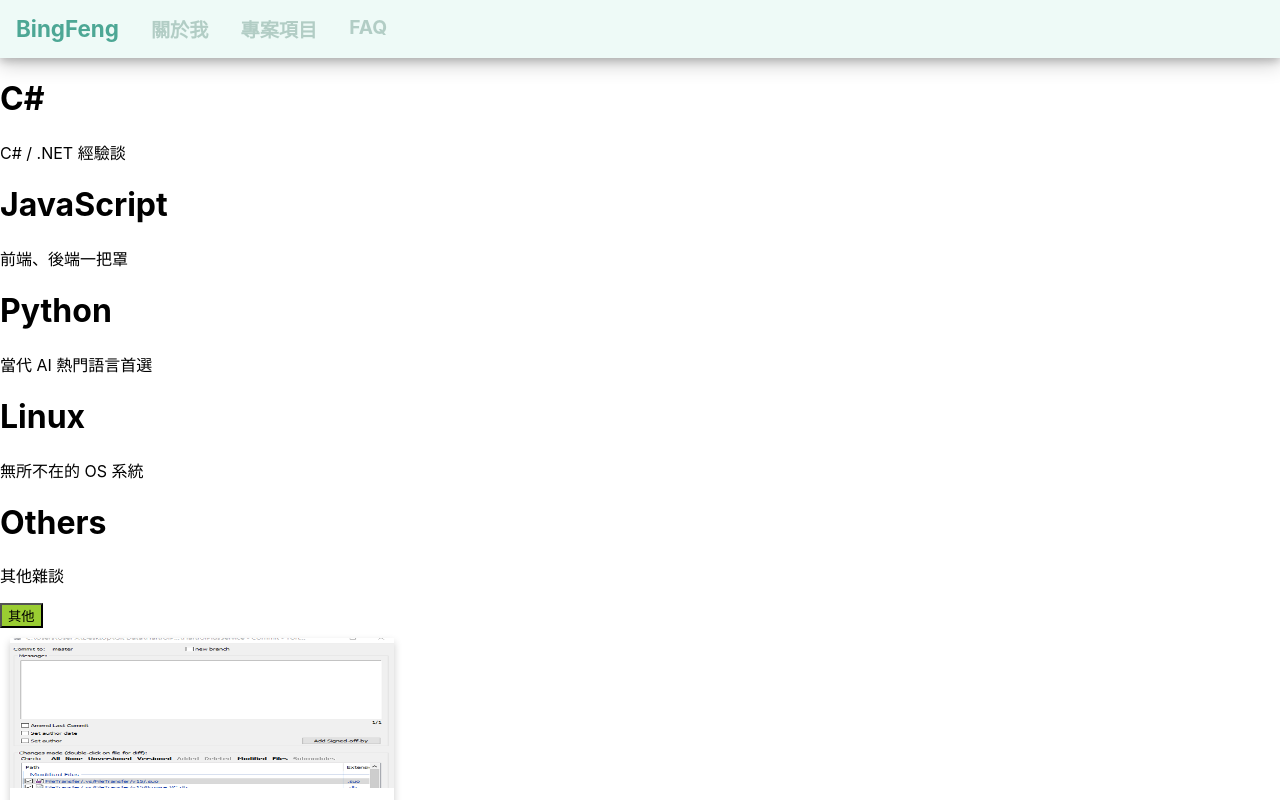
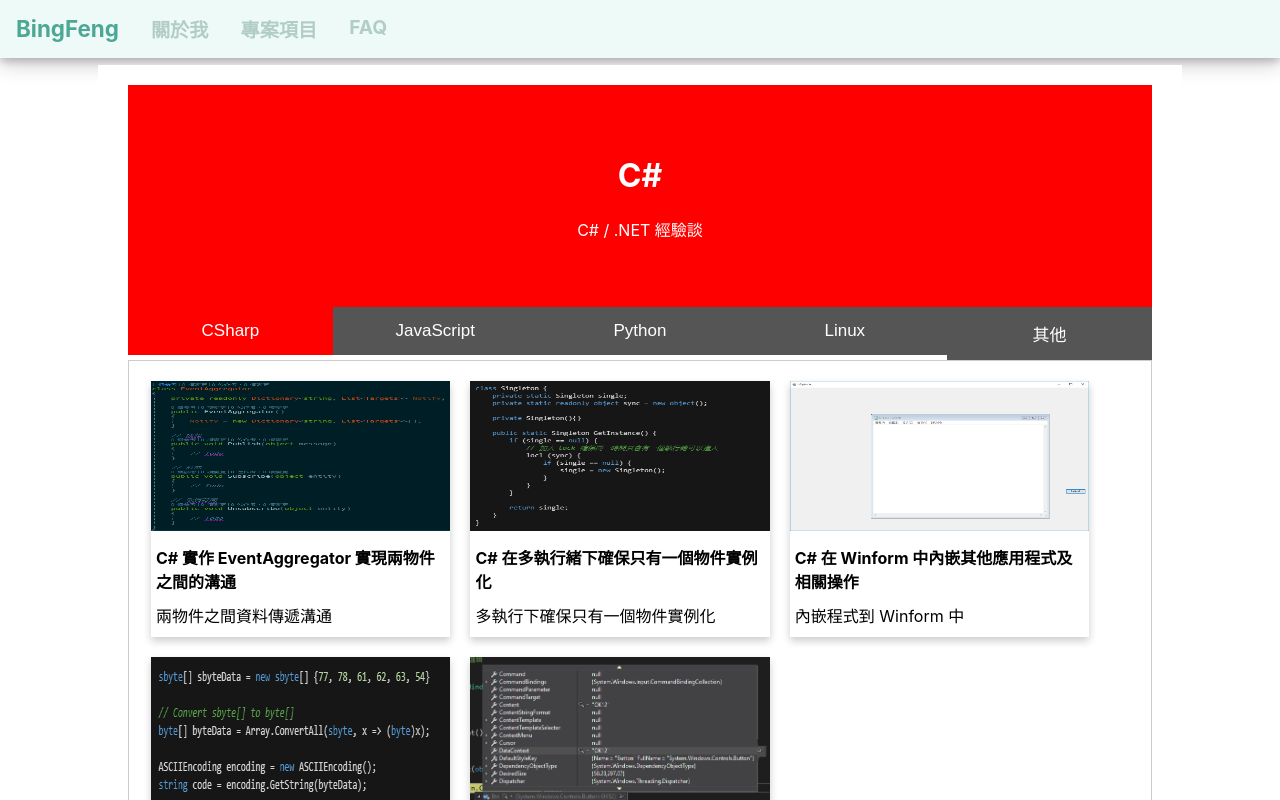
Before and after one commit to BingFengHung/bingfenghung.github.io, a React (Create React App) app: page /Faq in a window 1280 px wide. Shown: the top 800 px of the page. Built offline with nearby package versions, Linux system fonts and the light colour scheme.

Commit message:
確認 FAQ 頁面切換正常

```diff
--- a/src/views/faq/Faq.js
+++ b/src/views/faq/Faq.js
@@ -15,35 +15,45 @@ function Faq() {
 	const linux = useRef(null);
 	const others = useRef(null);
 
+	const csharp_tab_content = useRef(null);
+	const javascript_tab_content = useRef(null);
+	const python_tab_content = useRef(null);
+	const linux_tab_content = useRef(null);
+	const others_tab_content = useRef(null);
+
 	const csharp_content = useRef(null);
 	const javascript_content = useRef(null);
 	const python_content = useRef(null);
 	const linux_content = useRef(null);
 	const others_content = useRef(null);
 
-	function openTab(element, color) {
-		if(element === null || element.current === null) {
-			// console.log(element.current)
-			return
-		}
-		console.log(element)
-
+	function openTab(title, content, color) {
+		console.log('ins')
+		if (title === null || title.current === null) return;
 		let tab = [csharp, javascript, python, linux, others];
+		let tabContent = [csharp_tab_content, javascript_tab_content, python_tab_content, linux_tab_content, others_tab_content]
 		let articleContent = [csharp_content, javascript_content, python_content, linux_content, others_content]
 
-		console.log(csharp.current)
 		tab.forEach(element => {
-			element.current.style.display='none'
+			element.current.style.backgroundColor = ''
 		});
+
+		tabContent.forEach(element => {
+			element.current.style.display = 'none'
+		})
 
 		articleContent.forEach(element => {
 			element.current.style.display='none'
 		})
 
-		element.current.style.backgroundColor = color;
-		element.current.style.display = 'block';
+		title.current.style.backgroundColor = color;
+		title.current.style.display = 'block';
 
-		let idx = tab.indexOf(element)
+		let idx = tab.indexOf(title)
+		tabContent[idx].current.style.display='block';
+		tabContent[idx].current.style.backgroundColor = color
+		title.current.style.backgroundColor = color
+
 		articleContent[idx].current.style.display = 'flex';
 	}
 
@@ -56,80 +66,78 @@ function Faq() {
 		})
 		.then(res => res.json())
 		.then(data => {
-			let csharp = data.CSharp;
-			let javascript = data.JavaScript;
-			let python = data.Python;
-			let linux = data.Linux;
-			let others = data.Others;
+			let csharpDoc = data.CSharp;
+			let javascriptDoc = data.JavaScript;
+			let pythonDoc = data.Python;
+			let linuxDoc = data.Linux;
+			let othersDoc = data.Others;
 
 			let dataList = []
-			csharp.forEach((element, idx) => {
+			csharpDoc.forEach((element, idx) => {
 				dataList.push(<Card key={idx} title={element.title} description={element.description} img={element.img} link={element.link} />);
 			});
 			setCSharpArticleData(dataList);
 
 			dataList = []
-			javascript.forEach((element, idx) => {
+			javascriptDoc.forEach((element, idx) => {
 				dataList.push(<Card key={idx} title={element.title} description={element.description} img={element.img} link={element.link} />);
 			});
 			setJavaScriptArticleData(dataList);
 
 			dataList = []
-			python.forEach((element, idx) => {
+			pythonDoc.forEach((element, idx) => {
 				dataList.push(<Card key={idx} title={element.title} description={element.description} img={element.img} link={element.link} />);
 			});
 			setPythonArticleData(dataList);
 
 			dataList = []
-			linux.forEach((element, idx) => {
+			linuxDoc.forEach((element, idx) => {
 				dataList.push(<Card key={idx} title={element.title} description={element.description} img={element.img} link={element.link} />);
 			});
 			setLinuxArticleData(dataList);
 
 			dataList = []
-			others.forEach((element, idx) => {
+			othersDoc.forEach((element, idx) => {
 				dataList.push(<Card key={idx} title={element.title} description={element.description} img={element.img} link={element.link} />);
 			});
 			setOthersArticleData(dataList);
+
+			openTab(csharp, csharp_content,'red')
 		})
 	}, []);
 
 	return (
-		<div>
-			<div className={styles.tab_content}>
+		<div className={styles.container}>
+			<div ref={csharp_tab_content} className={styles.tab_content}>
 				<h1>C#</h1>
 				<p>C# / .NET 經驗談</p>
 			</div>
 
-			<div className={styles.tab_content}>
+			<div ref={javascript_tab_content} className={styles.tab_content}>
 				<h1>JavaScript</h1>
 				<p>前端、後端一把罩</p>
 			</div>
 
-			<div className={styles.tab_content}>
+			<div ref={python_tab_content} className={styles.tab_content}>
 				<h1>Python</h1>
 				<p>當代 AI 熱門語言首選</p>
 			</div>
 
-			<div className={styles.tab_content}>
+			<div ref={linux_tab_content} className={styles.tab_content}>
 				<h1>Linux</h1>
 				<p>無所不在的 OS 系統</p>
 			</div>
 
-			<div className={styles.tab_content}>
+			<div ref={others_tab_content} className={styles.tab_content}>
 				<h1>Others</h1>
 				<p>其他雜談</p>
 			</div>
 
-			<button ref={csharp} onClick={openTab(csharp, 'red')}>CSharp</button>
-
-			<button ref={javascript} onClick={openTab(javascript, 'green')}>JavaScript</button>
-
-			<button ref={python} onClick={openTab(python, 'blue')}>Python</button>
-
-			<button ref={linux} onClick={openTab(linux, 'orange')}>Linux</button>
-
-			<button ref={others} onClick={openTab(others, 'yellowgreen')}>其他</button>
+			<button ref={csharp} className={styles.tab_link} onClick={() => openTab(csharp, csharp_content, 'red')}>CSharp</button>
+			<button ref={javascript} className={styles.tab_link} onClick={() => openTab(javascript, javascript_content, 'green')}>JavaScript</button>
+			<button ref={python} className={styles.tab_link} onClick={() => openTab(python, python_content, 'blue')}>Python</button>
+			<button ref={linux} className={styles.tab_link} onClick={()=>openTab(linux, linux_content, 'orange')}>Linux</button>
+			<button ref={others} className={styles.tab_link} onClick={() => openTab(others, others_content, 'yellowgreen')}>其他</button>
 
 			{/* Content */}
 			<div ref={csharp_content} className={styles.content}>
--- a/src/views/faq/Faq.module.css
+++ b/src/views/faq/Faq.module.css
@@ -1,3 +1,57 @@
+.container {
+	padding: 20px 30px 50px;
+	background-color: white;
+	width: 80%;
+	min-height: 84vh;
+	margin: 0 auto;
+}
+
+.tab_link {
+	background-color: #555;
+	color: white;
+	float: left;
+	border: none;
+	outline: none;
+	cursor: pointer;
+	padding: 14px 16px;
+	font-size: 17px;
+	width: 20%;
+}
+
+.tab_link:hover {
+	background-color: #777;
+}
+
 .tab_content {
+	color: white;
+	display: none;
+	padding: 50px;
+	text-align: center;
+	margin: 0 auto;
+	justify-content: center;
+	align-items: center;
+}
+
+.content {
+	padding: 10px 12px;
+	border: 1px solid #ccc;
+	height: 100%;
+	display: flex;
+	flex-wrap: wrap;
+}
+
+@media screen and (max-width: 800px) {
+	.content {
+		flex-direction: column;
+		align-items: center;
+		flex-wrap: nowrap;
+	}
+}
+@media only screen and(max-width: 767px) {
+	.tab_link {
+		display: block;
+		float: none;
+		width: 100%;
+	}
 
 }
```
